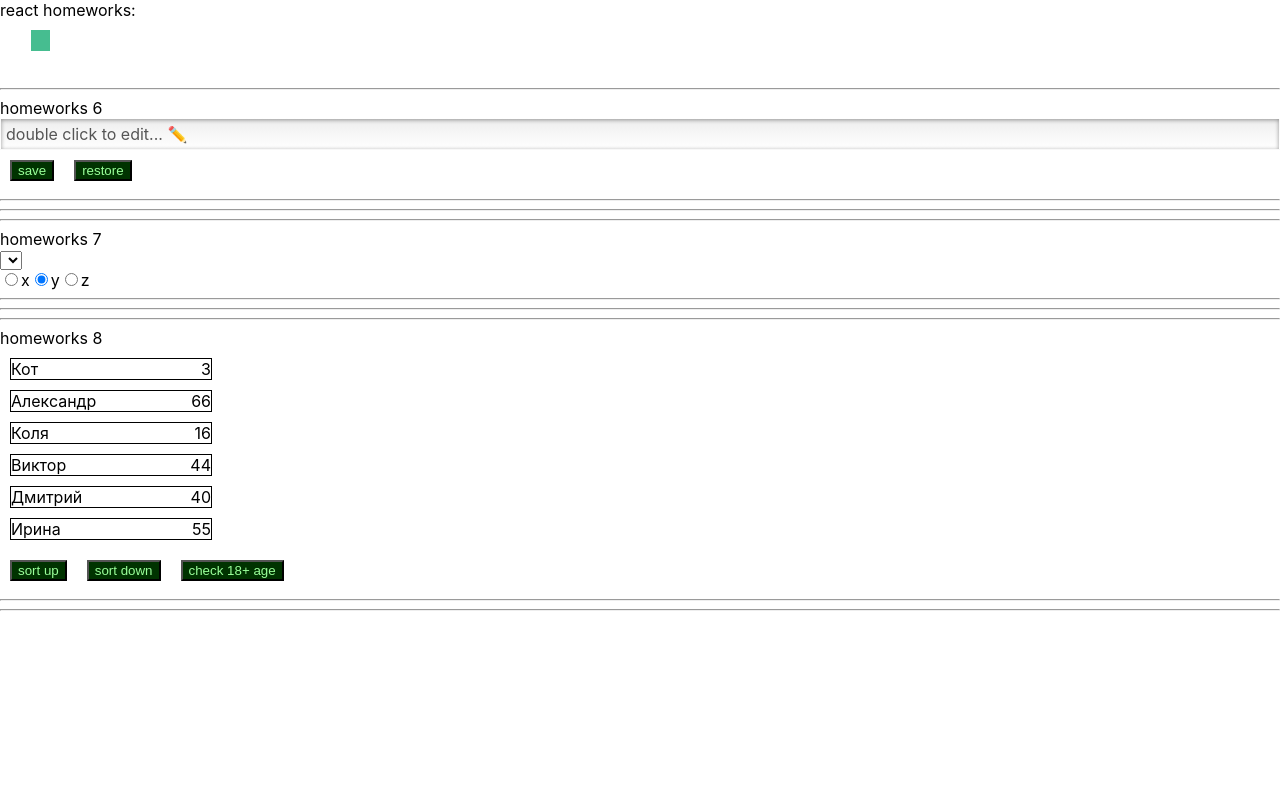
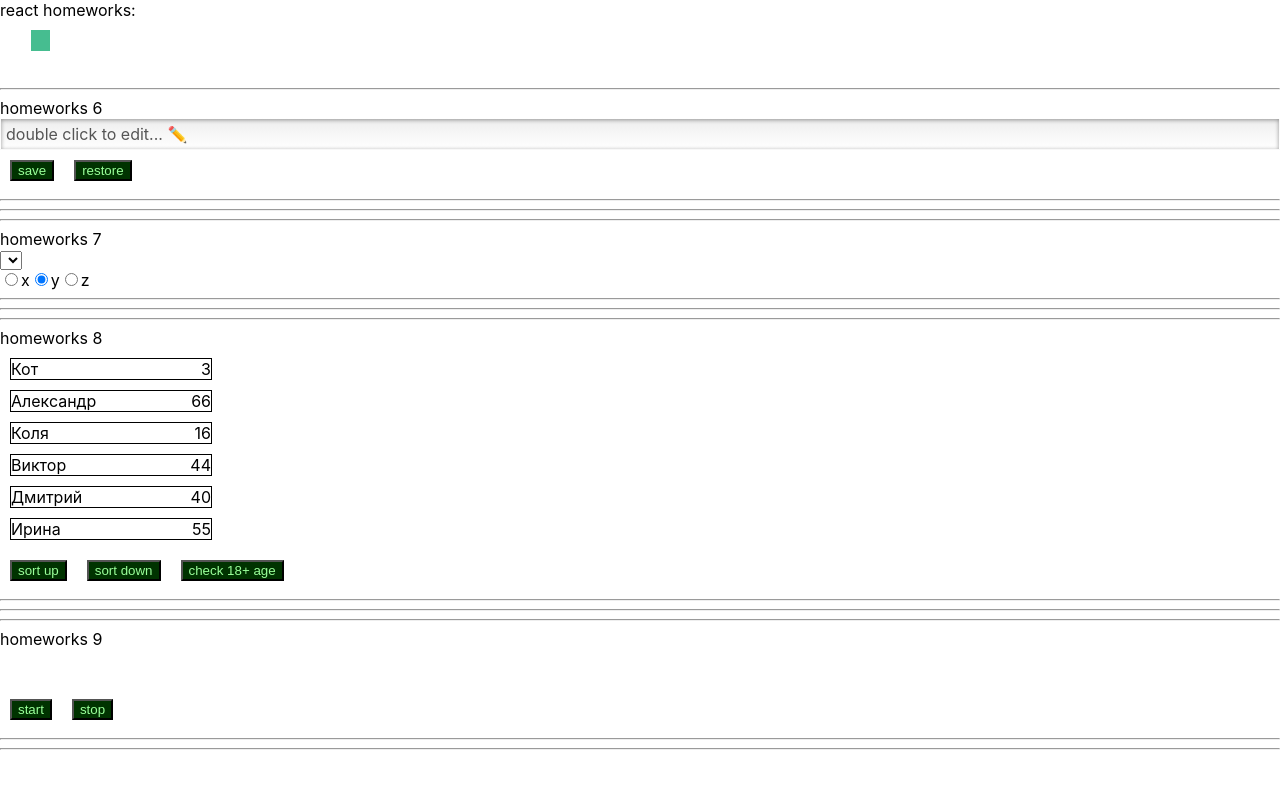
Before and after one commit to Smazhevskiy/IgnatHomeTasks, a React (Create React App) app: page /#/pre-junior in a window 1280 px wide. Shown: the top 788 px of the page. Built offline with nearby package versions, Linux system fonts and the light colour scheme.

Commit message:
hw9 clock, show hover data

```diff
--- a/src/p1-main/m1-ui/u1-app/App.tsx
+++ b/src/p1-main/m1-ui/u1-app/App.tsx
@@ -7,6 +7,7 @@
 import HW5 from "../../../p2-homeworks/h5/HW5";
 import HW7 from "../../../p2-homeworks/h7/HW7";
 import HW8 from "../../../p2-homeworks/h8/HW8";
+import HW9 from "../../../p2-homeworks/h9/HW9";
 
 function App() {
     return (
@@ -23,6 +24,7 @@
             <HW5/>
             <HW7/>
             <HW8/>
+            <HW9/>
         </div>
     )
 }
--- a/src/p2-homeworks/h9/Clock.tsx
+++ b/src/p2-homeworks/h9/Clock.tsx
@@ -8,24 +8,27 @@
 
     const stop = () => {
         // stop
+        clearInterval(timerId)
     }
     const start = () => {
-        stop()
         const id: number = window.setInterval(() => {
             // setDate
+            setDate(new Date())
         }, 1000)
         setTimerId(id)
     }
 
     const onMouseEnter = () => {
         // show
+        setShow(true)
     }
     const onMouseLeave = () => {
-        // close
+        // closes
+        setShow(false)
     }
 
-    const stringTime = 'Time' // fix with date
-    const stringDate = 'Date' // fix with date
+    const stringTime = date?.toLocaleTimeString() || <br/>
+    const stringDate = date?.toLocaleDateString() || <br/>
 
     return (
         <div>
@@ -36,11 +39,15 @@
                 {stringTime}
             </div>
 
-            {show && (
-                <div>
-                    {stringDate}
-                </div>
-            )}
+            {show ?
+                <div>{stringDate}</div>
+                : <br/>
+            }
+            {/*{show && (*/}
+            {/*    <div>*/}
+            {/*        {stringDate}*/}
+            {/*    </div>*/}
+            {/*)}*/}
 
             <SuperButton onClick={start}>start</SuperButton>
             <SuperButton onClick={stop}>stop</SuperButton>
```
